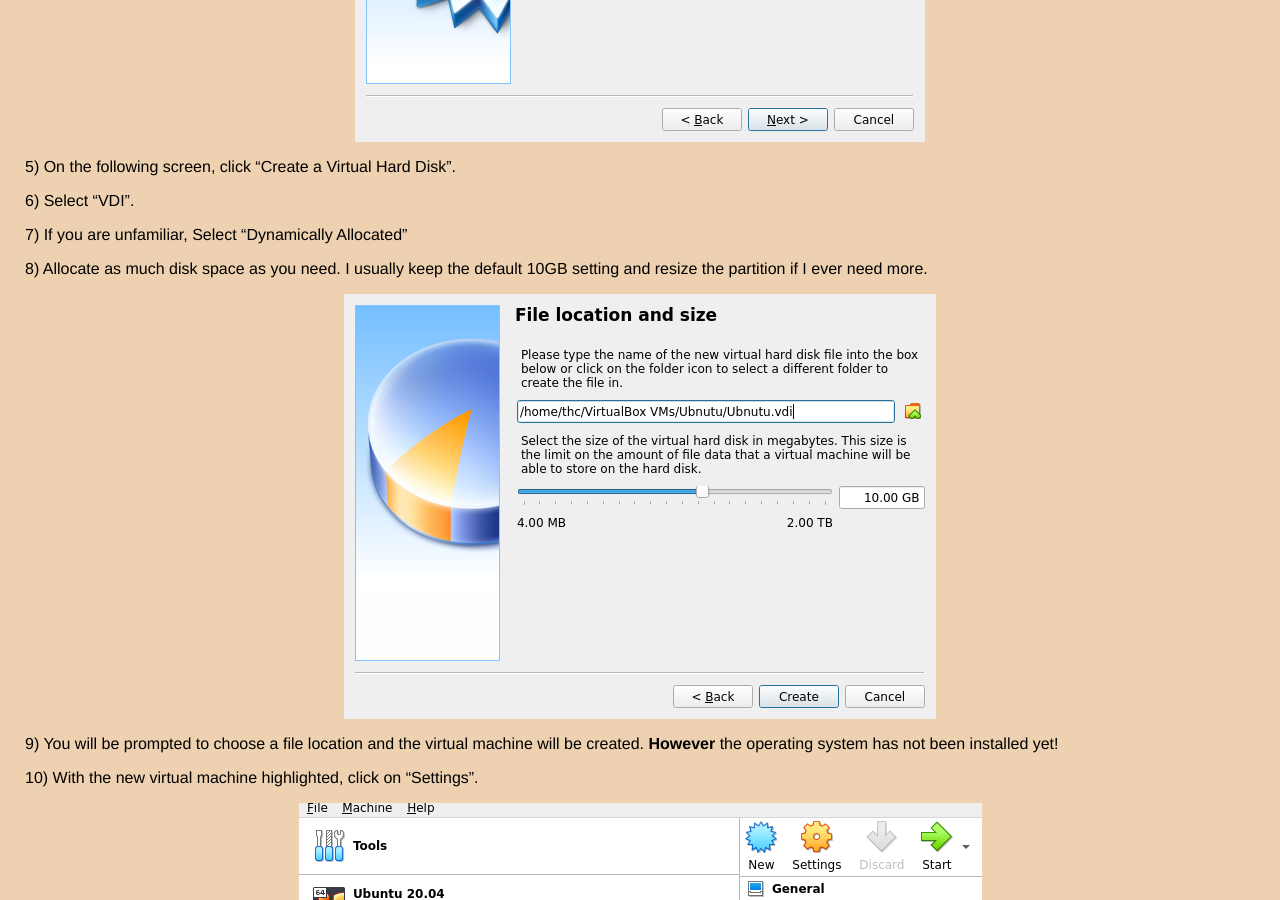
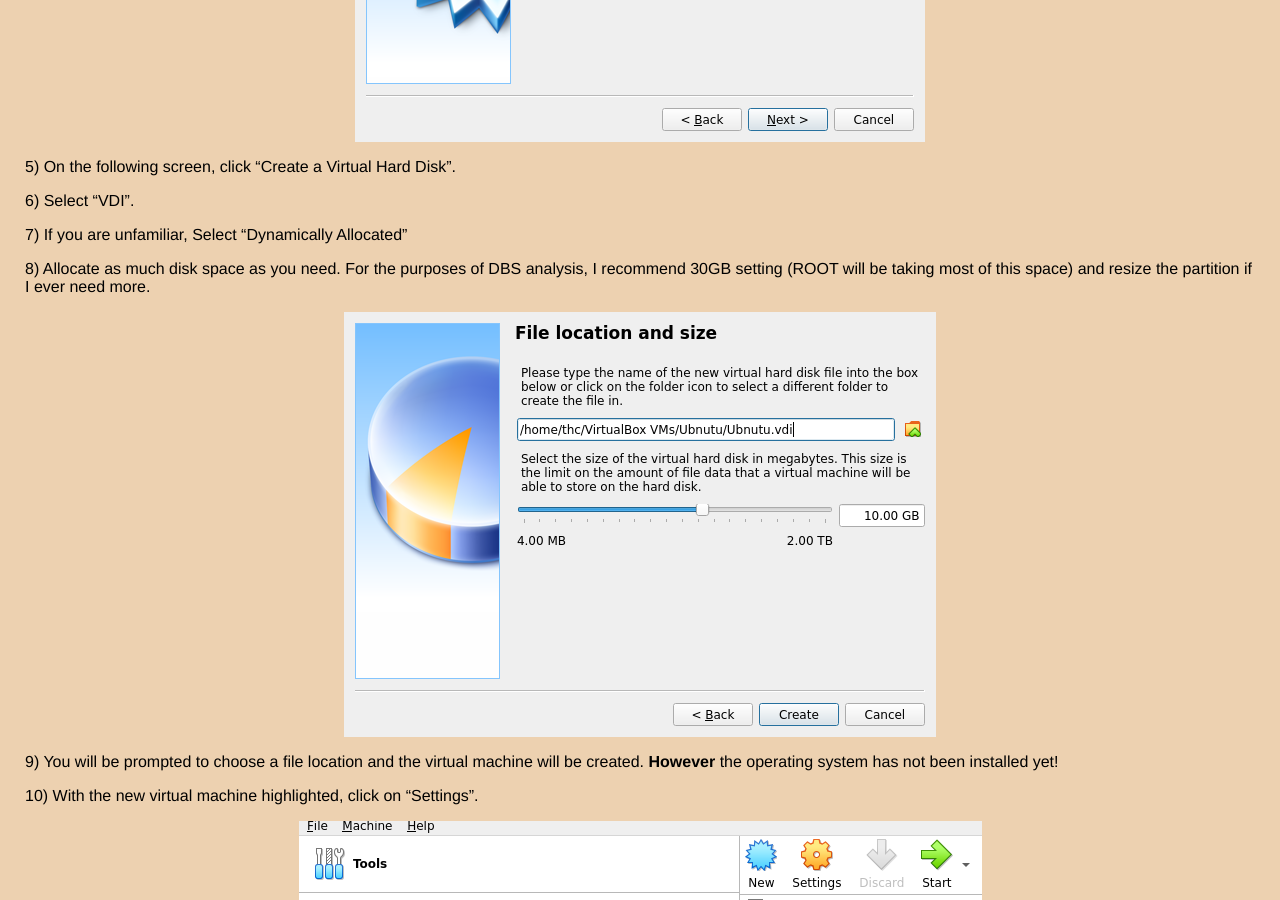
Before and after one commit to thaihangchung7/thaihangchung7.github.io, a Jekyll site: the page built from _notes/dbs_software.md, in a window 1280 px wide and 900 px high, scrolled down 1860 px. Built offline with Jekyll 4.4.1, drawn with Linux system fonts in a browser that asks for light colours; formulas are drawn with MathJax 3; some of the changed text lies outside the part shown.

Commit message:
Changed storage allocation size

````diff
--- a/_notes/dbs_software.md
+++ b/_notes/dbs_software.md
@@ -68,7 +68,7 @@
 
 7) If you are unfamiliar, Select "Dynamically Allocated"
 
-8) Allocate as much disk space as you need. I usually keep the default 10GB setting and resize the partition if I ever need more.
+8) Allocate as much disk space as you need. For the purposes of DBS analysis, I recommend 30GB setting (ROOT will be taking most of this space) and resize the partition if I ever need more.
 
 <img src="/assets/virtboxdrive.png" class="center">
 
@@ -106,7 +106,12 @@
 
 3) Once the installation is complete you need to remove the disk image that was mounted for the installation. On the top left, select "Devices > Optical Drive > IDE (whatever goes here) > Remove disk from virtual drive". The installation will prompt you with a restart.
 
-4) Now time to compile ROOT.
+4) Since this is a completely new installation of Ubuntu, run the following block to get started with pulling and building from repositories:
+
+```sudo apt install git cmake```
+
+
+5) Now time to compile ROOT.
 
 
 
````
